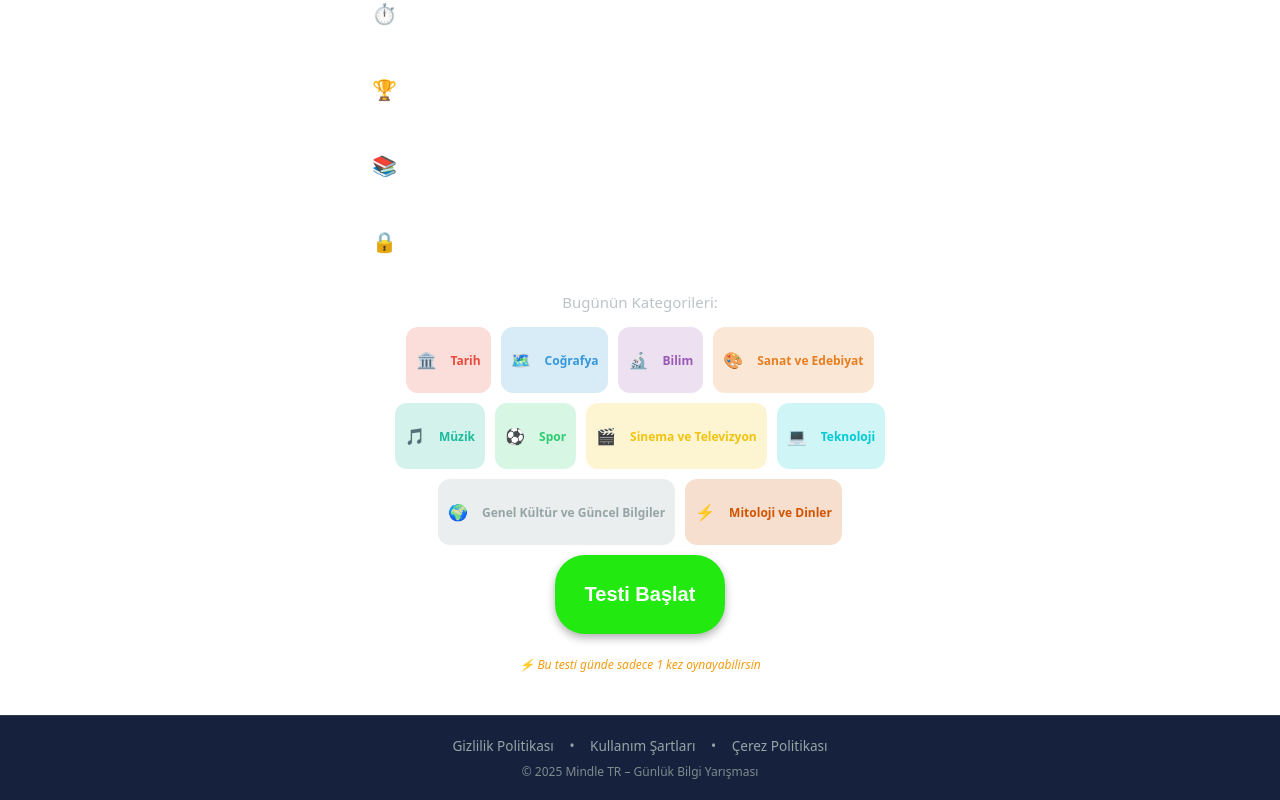
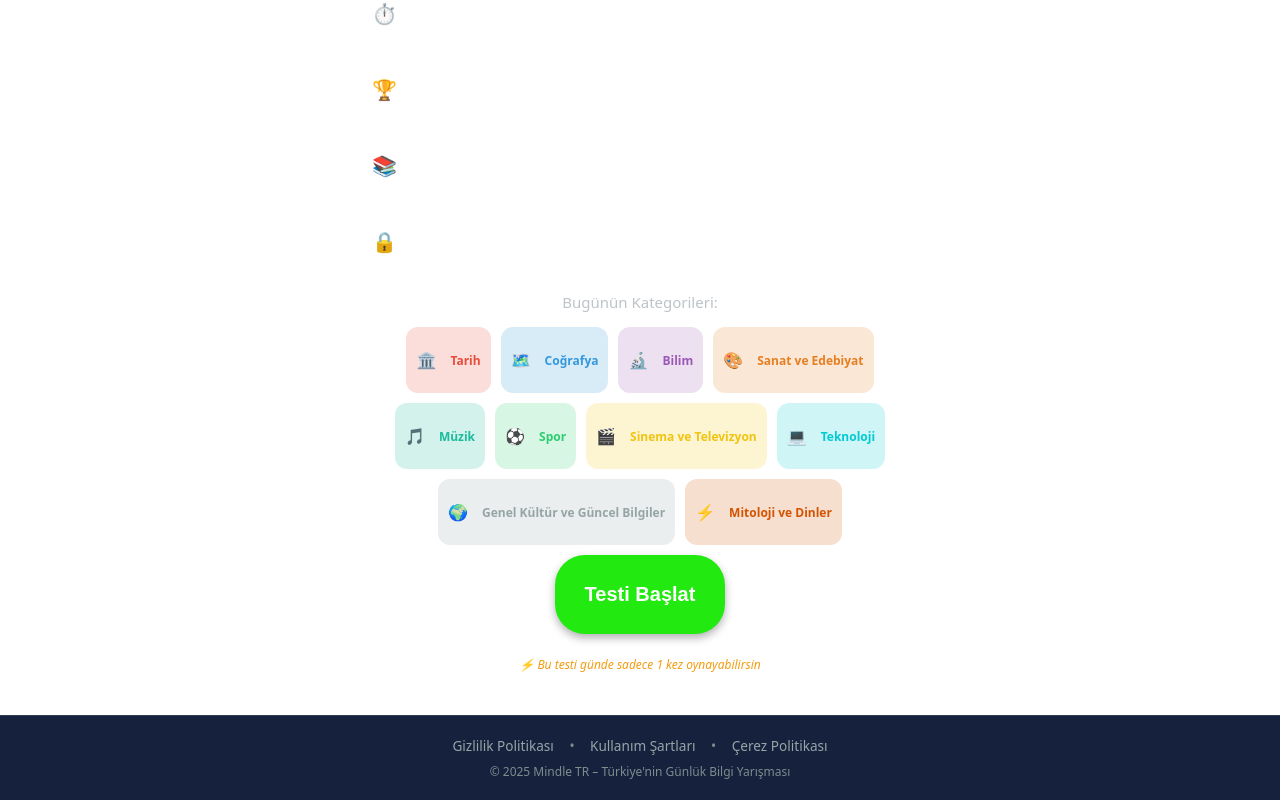
Before and after one commit to affanvolkanakbal/mindletr-app, a React (Create React App) app: page / in a window 1280 px wide. Shown: the part 343-1143 px from the top of the page. Built offline with nearby package versions, Linux system fonts and the light colour scheme.

Commit message:
color fixed

```diff
--- a/src/App.css
+++ b/src/App.css
@@ -609,6 +609,10 @@ html, body {
   color: #3498db;
 }
 
+.footer-separator {
+  color: #7f8c8d;
+}
+
 .site-footer .copyright {
   margin-top: 8px;
   font-size: 0.75rem;
--- a/src/App.tsx
+++ b/src/App.tsx
@@ -410,7 +410,7 @@ const App = () => {
           </a>
         </div>
         <div className="copyright">
-          © 2025 Mindle TR – Günlük Bilgi Yarışması
+          © 2025 Mindle TR – Türkiye'nin Günlük Bilgi Yarışması
         </div>
       </footer>
     </div>
```
